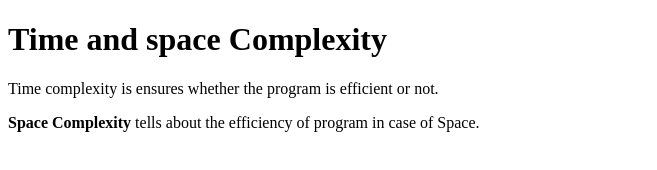
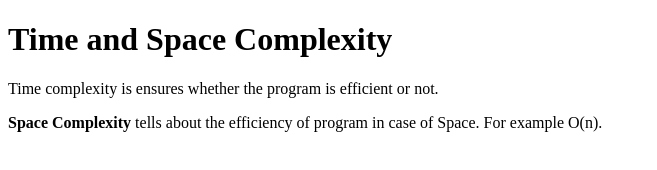
Before and after one commit to acciojob/time-and-space-complexity-panwarvipul00, a website: page main.html in a window 1280 px wide. Shown: the whole page, without its empty margins (0-657 px from the left). Drawn offline with Linux system fonts and the light colour scheme.

Commit message:
created a submission

```diff
--- a/main.html
+++ b/main.html
@@ -7,9 +7,9 @@
 </head>
 
 <body>
-	<h1>Time and space Complexity</h1>
+	<h1>Time and Space Complexity</h1>
 	<p>Time complexity is ensures whether the program is efficient or not.</p>
-	<p><b>Space Complexity</b> tells about the efficiency of program in case of Space. </p>
+	<p><b>Space Complexity</b> tells about the efficiency of program in case of Space. For example O(n). </p>
 	<!-- the entire body must be written by student -->
     <script type="text/javascript" src="./script.js">
 </script>
```
